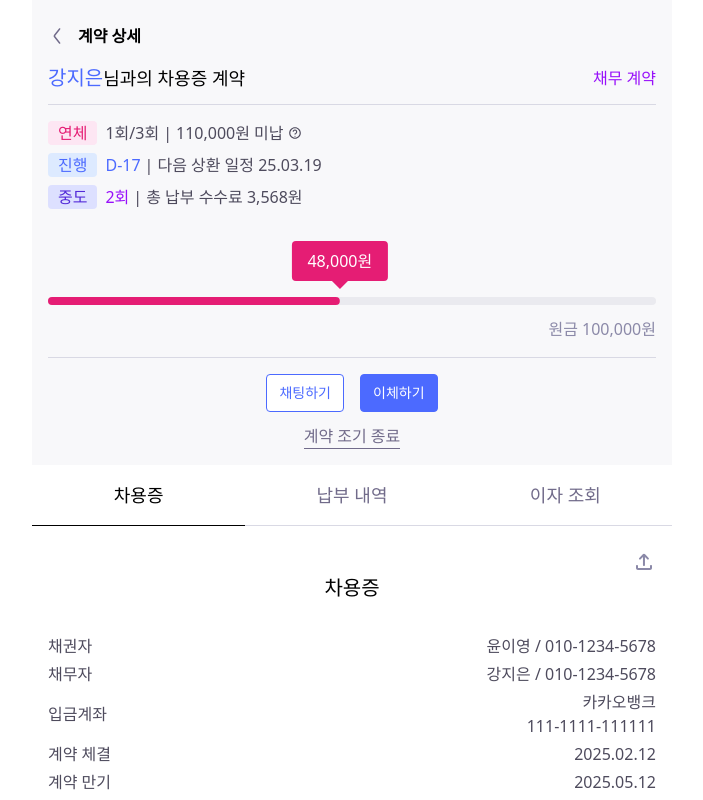
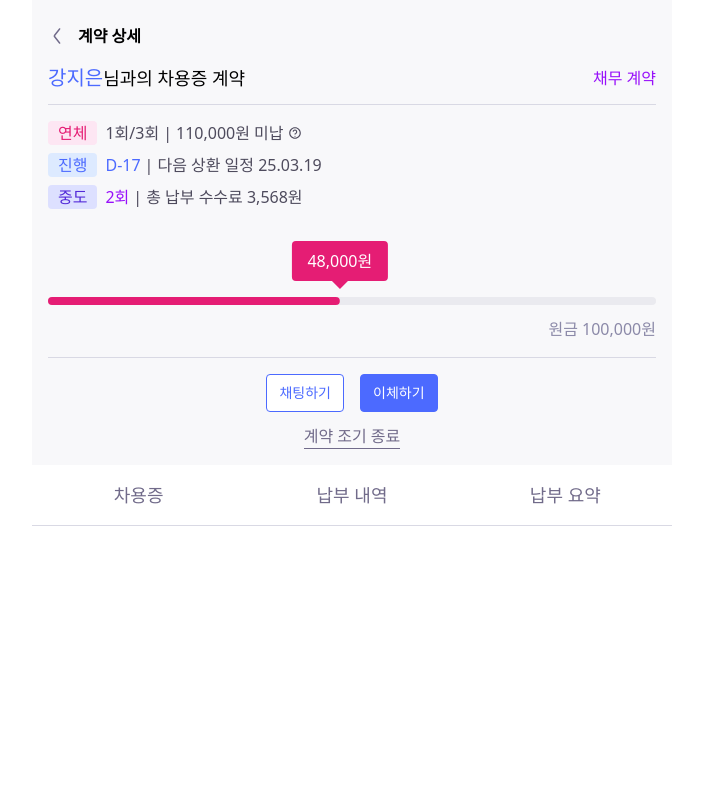
Before and after one commit to FormMate205/FormMate, a React (Vite) app in the folder Frontend/: page /contract/1 in a window 1280 px wide. Shown: the top 800 px of the page, without its empty margins (288-991 px from the left). Built offline with nearby package versions, Linux system fonts and the light colour scheme; a web font is replaced by a local one.

Commit message:
publish: 납부상세 탭 디자인 변경

```diff
--- a/Frontend/src/components/ui/accordion.tsx
+++ b/Frontend/src/components/ui/accordion.tsx
@@ -17,7 +17,7 @@ function AccordionItem({
     return (
         <AccordionPrimitive.Item
             data-slot='accordion-item'
-            className={cn('border-line-200 border-b', className)}
+            className={cn('', className)}
             {...props}
         />
     );
@@ -56,7 +56,7 @@ function AccordionContent({
             className='data-[state=closed]:animate-accordion-up data-[state=open]:animate-accordion-down overflow-hidden text-sm'
             {...props}
         >
-            <div className={cn('pt-0 pb-4', className)}>{children}</div>
+            <div className={cn('pt-0 pb-2', className)}>{children}</div>
         </AccordionPrimitive.Content>
     );
 }
--- a/Frontend/src/components/ui/tabs.tsx
+++ b/Frontend/src/components/ui/tabs.tsx
@@ -9,7 +9,7 @@ function Tabs({
     return (
         <TabsPrimitive.Root
             data-slot='tabs'
-            className={cn('flex flex-col gap-2', className)}
+            className={cn('flex h-full flex-col', className)}
             {...props}
         />
     );
--- a/Frontend/src/features/contract/ui/tabs/ContractDetailTabs.tsx
+++ b/Frontend/src/features/contract/ui/tabs/ContractDetailTabs.tsx
@@ -5,20 +5,20 @@ import SummaryTab from './SummaryTab';
 
 const ContractDetailTabs = () => {
     return (
-        <section className='bg-white'>
-            <Tabs defaultValue='contract'>
+        <section className='flex h-full flex-col bg-white'>
+            <Tabs defaultValue='contract flex'>
                 <TabsList>
                     <TabsTrigger value='contract'>차용증</TabsTrigger>
                     <TabsTrigger value='history'>납부 내역</TabsTrigger>
-                    <TabsTrigger value='interest'>이자 조회</TabsTrigger>
+                    <TabsTrigger value='interest'>납부 요약</TabsTrigger>
                 </TabsList>
-                <TabsContent value='contract'>
+                <TabsContent className='px-6' value='contract'>
                     <SummaryTab />
                 </TabsContent>
                 <TabsContent value='history'>
                     <PaymentHistoryTab />
                 </TabsContent>
-                <TabsContent value='interest'>
+                <TabsContent value='interest' className='bg-line-50 h-full'>
                     <InterestInfoTab />
                 </TabsContent>
             </Tabs>
--- a/Frontend/src/features/contract/ui/tabs/InterestInfoTab.tsx
+++ b/Frontend/src/features/contract/ui/tabs/InterestInfoTab.tsx
@@ -7,11 +7,11 @@ import {
 
 const InterestInfoTab = () => {
     return (
-        <div className='flex flex-col gap-8'>
-            {/* <div className='flex flex-col items-center text-xl font-medium'>
-                <span>이자 조회</span>
-                <span className='text-primary-500 font-semibold'>25,269원</span>
-            </div> */}
+        <div className='flex flex-col gap-6 rounded-sm bg-white px-6 py-8 shadow-sm'>
+            <div className='border-line-300 flex justify-between border-b py-2 text-lg font-semibold'>
+                <span>이번달 미납부 금액</span>
+                <span>6,124원</span>
+            </div>
             <section className='flex flex-col gap-4 text-lg'>
                 <div className='border-line-300 flex flex-col gap-1 border-b'>
                     <div className='border-line-300 flex justify-between border-b py-2 text-lg font-semibold'>
@@ -23,7 +23,11 @@ const InterestInfoTab = () => {
                             <span>원금</span>
                             <span>30,000원</span>
                         </div>
-                        <Accordion type='single' collapsible>
+                        <Accordion
+                            type='single'
+                            collapsible
+                            className='border-line-200 border-b'
+                        >
                             <AccordionItem value='item-1'>
                                 <AccordionTrigger>
                                     <div className='flex flex-1 justify-between pl-2'>
@@ -50,35 +54,19 @@ const InterestInfoTab = () => {
                     </div>
                 </div>
 
-                <div className='border-line-300 flex justify-between border-b py-2 font-semibold'>
-                    <span>이번달 미납부 금액</span>
-                    <span>6,124원</span>
-                </div>
-                {/* <Accordion type='single' collapsible>
+                <Accordion
+                    type='single'
+                    collapsible
+                    className='border-line-300 border-b'
+                >
                     <AccordionItem value='item-1'>
                         <AccordionTrigger>
-                            <div className='flex flex-1 justify-between'>
+                            <div className='flex flex-1 items-center justify-between text-lg font-semibold'>
                                 <span>만기일 예상 납부액</span>
                                 <span>25,269원</span>
                             </div>
                         </AccordionTrigger>
                         <AccordionContent>
-                            <div className='flex flex-col items-end'>
-                                <span className='text-primary-500 text-sm'>
-                                    이자 2,269원
-                                </span>
-                                <span className='text-primary-500 text-sm'>
-                                    +연체이자 12,345원
-                                </span>
-                            </div>
-                        </AccordionContent>
-                    </AccordionItem>
-                </Accordion> */}
-                <div className='border-line-300 flex flex-col gap-1 border-b'>
-                    <div className='border-line-300 flex justify-between border-b py-2 text-lg font-semibold'>
-                        <span>만기일 예상 납부 금액</span>
-                        <span>1,656,124원</span>
-                    </div>
                             <div className='text-line-900 ml-14 flex flex-col text-base'>
                                 <div className='border-line-200 flex justify-between border-b py-2 pl-2'>
                                     <span>원금</span>
@@ -94,7 +82,9 @@ const InterestInfoTab = () => {
                                     <span>3,567원</span>
                                 </div>
                             </div>
-                </div>
+                        </AccordionContent>
+                    </AccordionItem>
+                </Accordion>
             </section>
         </div>
     );
--- a/Frontend/src/pages/contract/ContractDetail.tsx
+++ b/Frontend/src/pages/contract/ContractDetail.tsx
@@ -28,7 +28,7 @@ const summaryData = [
 
 const ContractDetail = () => {
     return (
-        <>
+        <div className='flex h-screen flex-col'>
             <div className='bg-line-50 flex flex-col px-4 py-2'>
                 <Header title='계약 상세' />
                 <div className='flex h-full flex-col gap-2'>
@@ -79,7 +79,7 @@ const ContractDetail = () => {
             </div>
             {/* ContractDetailTabs */}
             <ContractDetailTabs />
-        </>
+        </div>
     );
 };
 
```
Lines whose indentation alone changed are shown as unchanged.
